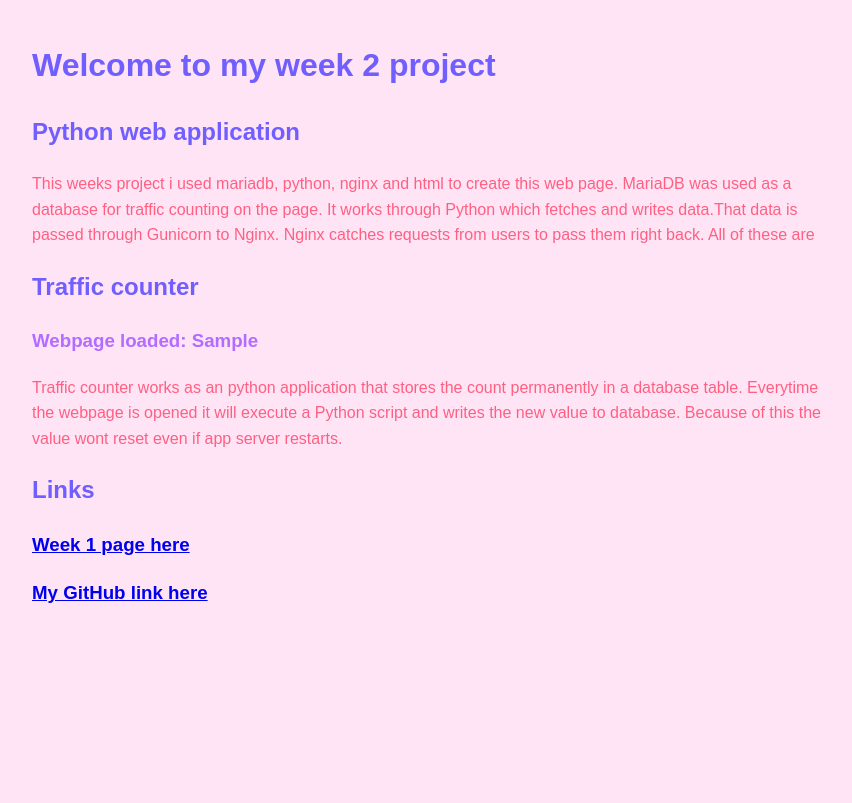
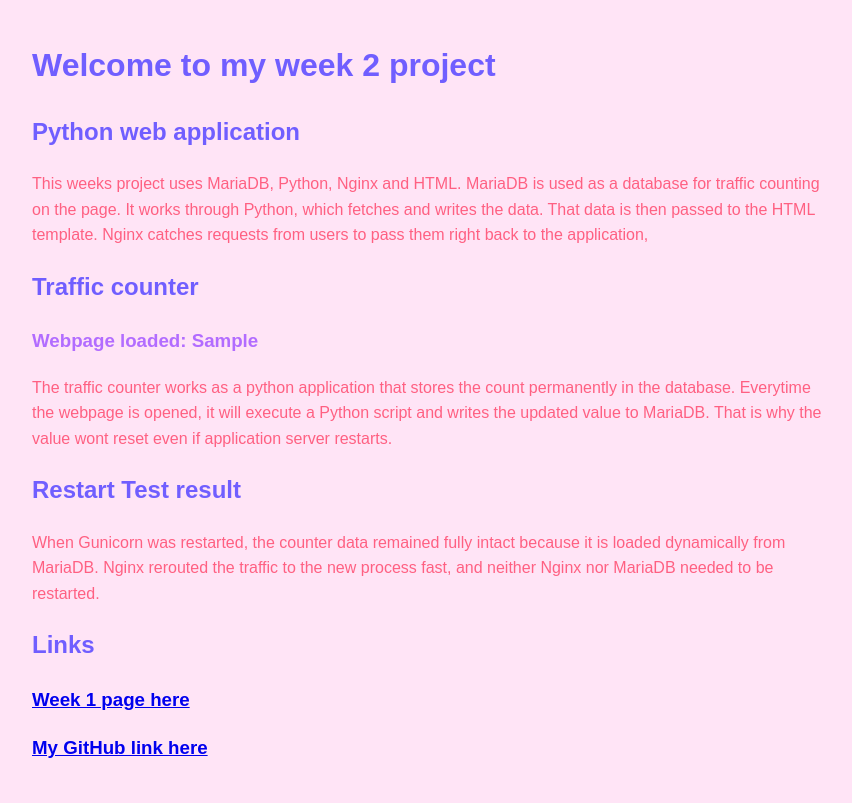
Before and after one commit to Leama5/LinuxCourse, a Flask app: page / in a window 1280 px wide. Shown: the whole page, without its empty margins (208-1060 px from the left). Before the commit the page ends 603 px from the top, so only its background shows below. Run offline with Flask 3, Linux system fonts and the light colour scheme; tables that the repository leaves empty or names only in its code hold one stand-in row (values such as "Sample post").

Commit message:
Updated answers

```diff
--- a/templates/index.html
+++ b/templates/index.html
@@ -22,19 +22,23 @@
 <body>
   <h1>Welcome to my week 2 project</h1>
   <h2>Python web application</h2>
-  <p> This weeks project i used mariadb, python, nginx and html to create this web page.
-MariaDB was used as a database for traffic counting on the page.
-It works through Python which fetches and writes data.That data is passed through Gunicorn to Nginx.
-Nginx catches requests from users to pass them right back. All of these are
+  <p> This weeks project uses MariaDB, Python, Nginx and HTML.
+MariaDB is used as a database for traffic counting on the page.
+It works through Python, which fetches and writes the data. That data is then passed to the HTML template.
+Nginx catches requests from users to pass them right back to the application,
 </p>
 <h2>Traffic counter</h2>
 
   <h3> Webpage loaded: {{ kaynnit }}</h3>
 
-<p>Traffic counter works as an python application that stores the count permanently in a database table.
-Everytime the webpage is opened it will execute a Python script and writes the new value to database.
-Because of this the value wont reset even if app server restarts.</p>
+<p>The traffic counter works as a python application that stores the count permanently in the database.
+Everytime the webpage is opened, it will execute a Python script and writes the updated value to MariaDB.
+That is why the value wont reset even if application server restarts.</p>
 
+<h2>Restart Test result</h2>
+<p>When Gunicorn was restarted, the counter data remained fully intact because it is loaded dynamically from MariaDB.
+  Nginx rerouted the traffic to the new process fast, and neither Nginx nor MariaDB needed to be restarted.
+</p>
 <h2> Links</h2>
 
 <h3><a href="/"> Week 1 page here</a></h3>
```
